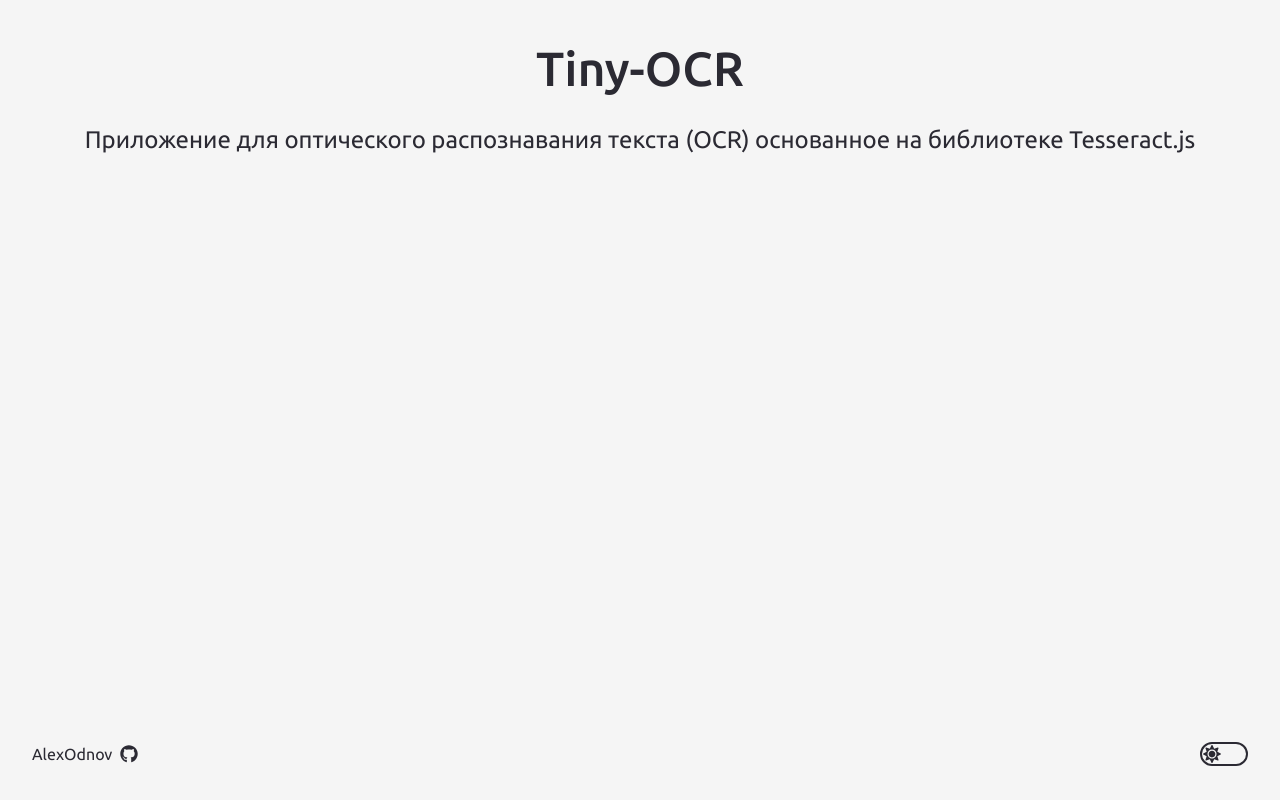
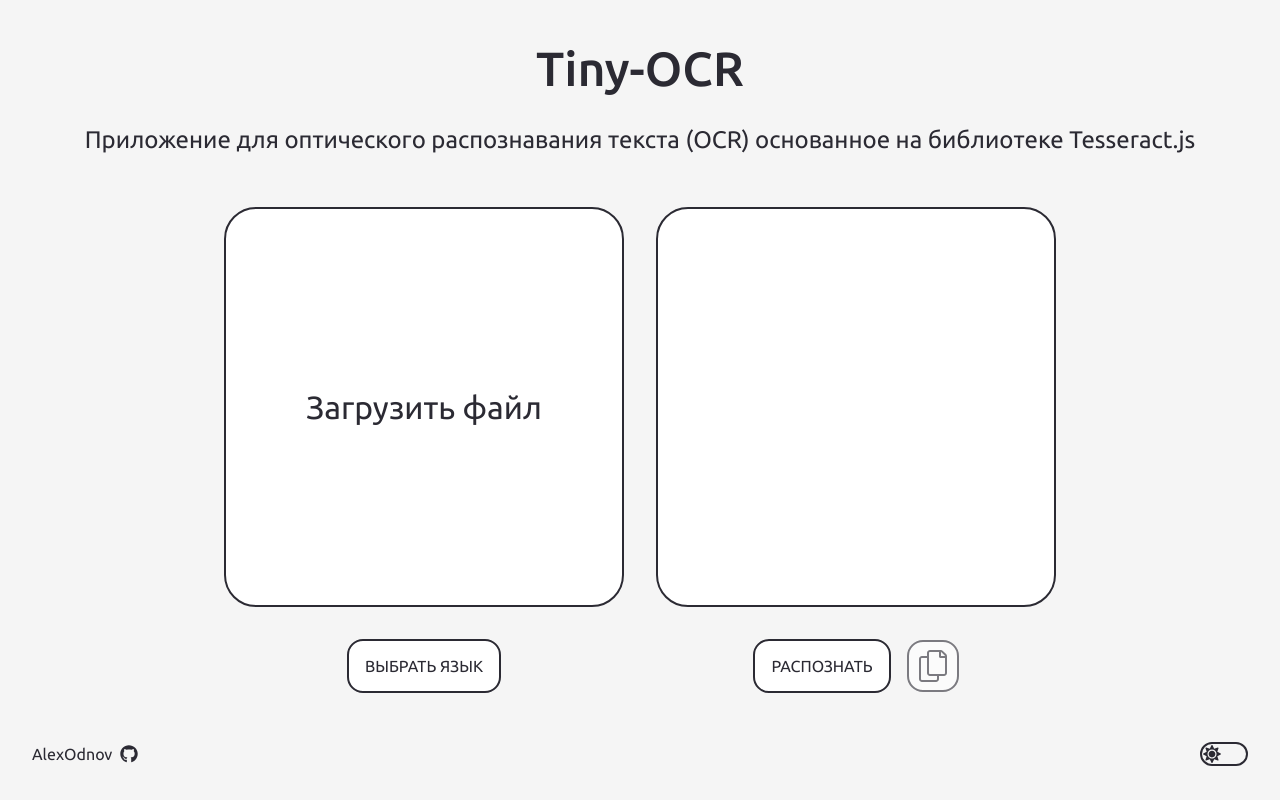
Before and after one commit to AlexOdnov/Tiny-OCR, a Vue app: page / in a window 1280 px wide. Built offline with nearby package versions, Linux system fonts and the light colour scheme.

Commit message:
update main page

```diff
--- a/src/App.vue
+++ b/src/App.vue
@@ -1,7 +1,7 @@
 <template>
   <div class="app" :class="{ light: !isDark, dark: isDark }">
     <ocr-header />
-    <div></div>
+    <ocr-app />
     <ocr-footer />
   </div>
 </template>
@@ -11,6 +11,7 @@ import { defineComponent } from 'vue';
 import useThemeToggler from './composable/useThemeToggler';
 import OcrHeader from './components/OcrHeader.vue';
 import OcrFooter from './components/OcrFooter.vue';
+import OcrApp from './components/OcrApp.vue';
 
 export default defineComponent({
   name: 'App',
@@ -18,6 +19,7 @@ export default defineComponent({
   components: {
     OcrHeader,
     OcrFooter,
+    OcrApp,
   },
 
   setup() {
```
